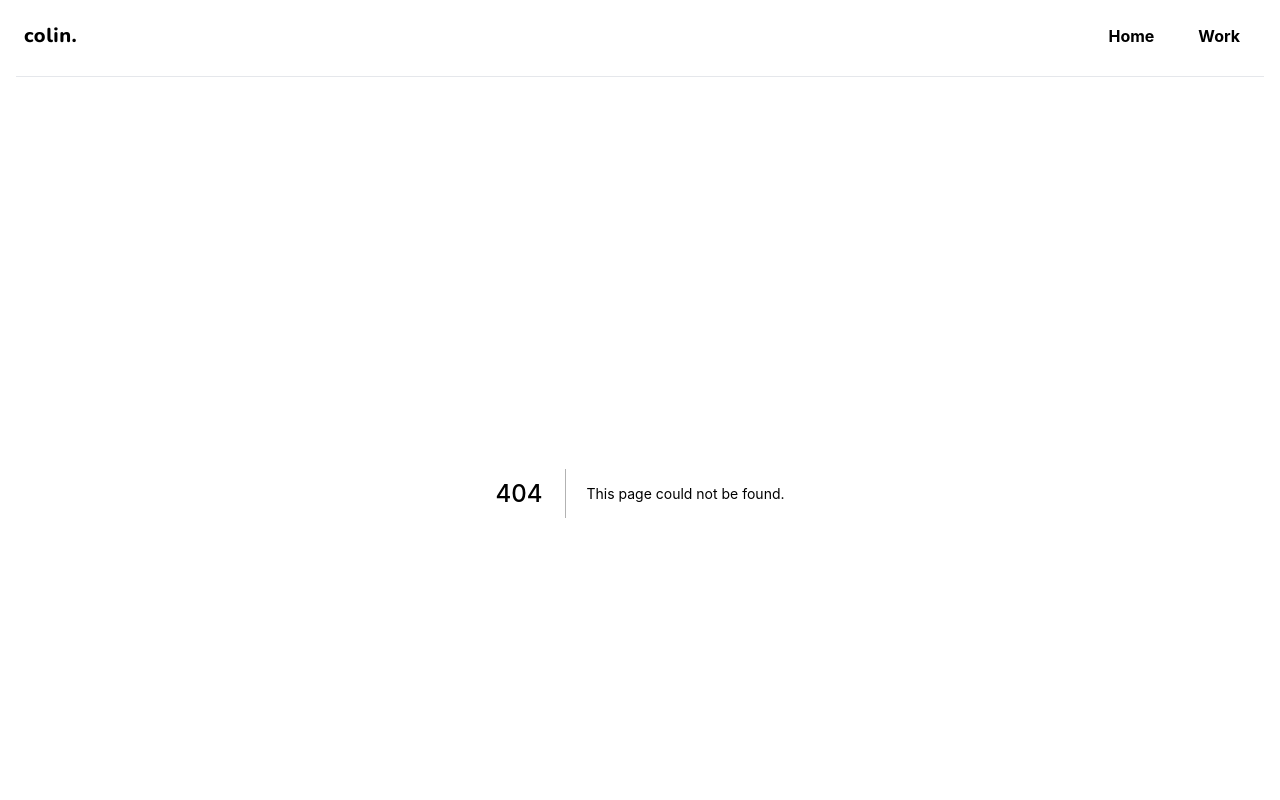
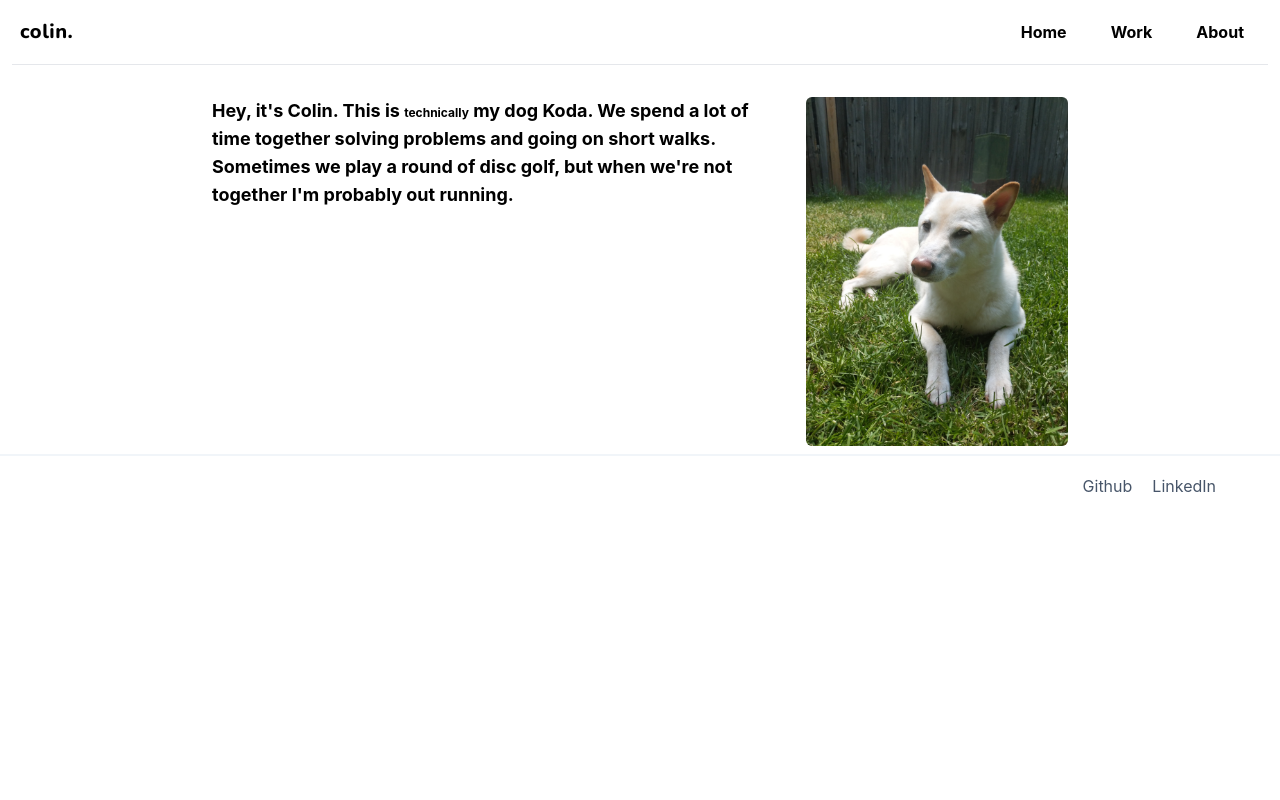
Before and after one commit to colinharris05/personal-website, a Next.js app: page /about in a window 1280 px wide. Before the commit this address had no page. Shown: the top 800 px of the page. Built offline with nearby package versions, Linux system fonts and the light colour scheme.

Commit message:
New pictures, an about page, general styling and tidy (#2)
* Styling cleanup, content updates, new picture

* About page featuring Koda

```diff
--- a/components/footer/index.tsx
+++ b/components/footer/index.tsx
@@ -13,16 +13,15 @@ const LINKS = [
 ];
 
 const Footer = () => (
-  <div className="h-[10vh] flex justify-start items-end px-16 py-5 gap-5">
-    {LINKS.map(({ href, text }, index) => (
-      <>
+  <div className="h-[8vh] flex justify-end items-end px-16 py-5 gap-5 border-t-2 border-t-slate-100 mt-2">
+    {LINKS.map(({ href, text }) => (
+      <div className="text-slate-600" key={href}>
         <span>
           <Link href={href}>
             <a target="_blank">{text}</a>
           </Link>
         </span>
-        {index !== LINKS.length - 1 && <span>|</span>}
-      </>
+      </div>
     ))}
   </div>
 );
--- a/components/layout.tsx
+++ b/components/layout.tsx
@@ -4,7 +4,7 @@ interface Props {
 }
 
 const Layout = ({ children, classNames = "" }: Props) => (
-  <main className={`max-w-3xl mx-auto px-5 ${classNames}`}>{children}</main>
+  <main className={`max-w-4xl mx-auto px-5 ${classNames}`}>{children}</main>
 );
 
 export default Layout;
--- a/components/navigation/index.tsx
+++ b/components/navigation/index.tsx
@@ -10,7 +10,7 @@ const Navbar = () => {
 
   return (
     <>
-      <nav className="flex flex-wrap items-center m-4 pb-5 border-b">
+      <nav className="flex flex-wrap items-center m-3 pb-3 border-b">
         {pathname !== "/" && (
           <Link href="/">
             <a className="inline-flex items-center px-2 mr-4 ">
@@ -49,7 +49,7 @@ const Navbar = () => {
             <Link href="/">
               <a
                 className="lg:inline-flex lg:w-auto w-full px-3 py-2 rounded font-bold items-center justify-center hover:bg-[#f45d48] hover:text-white "
-                onClick={() => setIsMenuOpen(false)}
+                onClick={handleClick}
               >
                 Home
               </a>
@@ -57,9 +57,17 @@ const Navbar = () => {
             <Link href="/work">
               <a
                 className="lg:inline-flex lg:w-auto w-full px-3 py-2 rounded font-bold items-center justify-center hover:bg-[#f45d48] hover:text-white"
-                onClick={() => setIsMenuOpen(false)}
+                onClick={handleClick}
               >
                 Work
+              </a>
+            </Link>
+            <Link href="/about">
+              <a
+                className="lg:inline-flex lg:w-auto w-full px-3 py-2 rounded font-bold items-center justify-center hover:bg-[#f45d48] hover:text-white"
+                onClick={handleClick}
+              >
+                About
               </a>
             </Link>
           </div>
--- /dev/null
+++ b/pages/about/index.tsx
@@ -0,0 +1,33 @@
+import Head from "next/head";
+import Image from "next/image";
+import type { NextPage } from "next";
+import Layout from "../../components/layout";
+
+const About: NextPage = () => (
+  <>
+    <Head>
+      <title>About - Colin Harris</title>
+      <meta name="description" content="Software engineer" />
+      <link rel="icon" href="/favicon.ico" />
+    </Head>
+    <Layout>
+      <div className="flex flex-col md:flex-row gap-5 pt-5">
+        <p className="text-lg font-bold pr-8">
+          Hey, it's Colin. This is <span className="text-xs">technically</span>{" "}
+          my dog Koda. We spend a lot of time together solving problems and
+          going on short walks. Sometimes we play a round of disc golf, but when
+          we're not together I'm probably out running.
+        </p>
+        <Image
+          alt="Koda, a cream colored shiba inu dog."
+          className="rounded-md"
+          height={4032 * 0.3}
+          src="/images/koda.jpg"
+          width={3024 * 0.3}
+        />
+      </div>
+    </Layout>
+  </>
+);
+
+export default About;
--- a/pages/index.tsx
+++ b/pages/index.tsx
@@ -13,8 +13,8 @@ const Home: NextPage = () => (
       <link rel="icon" href="/favicon.ico" />
     </Head>
     <Layout classNames="max-w-7xl">
-      <div className="flex flex-wrap items-center justify-around gap-18 min-h-[80vh] pt-20 pb-20">
-        <div className="max-w-[30rem] flex flex-col gap-2 py-8">
+      <div className="flex flex-col md:flex-row items-center justify-around gap-22 min-h-[80vh] w-full">
+        <div className="max-w-[30rem] flex flex-col gap-2 py-3">
           <h1 className="break-words fancy-font font-bold text-5xl">
             Colin Harris
           </h1>
@@ -27,18 +27,19 @@ const Home: NextPage = () => (
             </Link>
           </h2>
           <br />
-          <h3 className="break-words text-lg">
-            I work as a growth engineer at Gusto. I&apos;ve been building apps
-            since 2015 and love working with Ruby on Rails and React.
+          <h3 className="break-words text-lg md:pr-20 pr-0 pb-8">
+            I work as a full-stack growth engineer at Gusto, working mostly with
+            Ruby on Rails and React. I&apos;ve been building apps since 2015 and
+            love piecing together the legos of full-stack development.
           </h3>
         </div>
         <div className="flex flex-col items-end justify-center gap-1">
           <Image
             alt="Standing in front of a hazy Los Angeles"
             className="rounded-md"
-            height={4032 * 0.12}
+            height={4032 * 0.14}
             src="/images/portrait.png"
-            width={3024 * 0.12}
+            width={3024 * 0.14}
           />
           <span className="text-sm text-slate-400 pr-1">
             Hike above a very hazy LA.
```
Also changed, not shown: public/images/koda.jpg (added).
